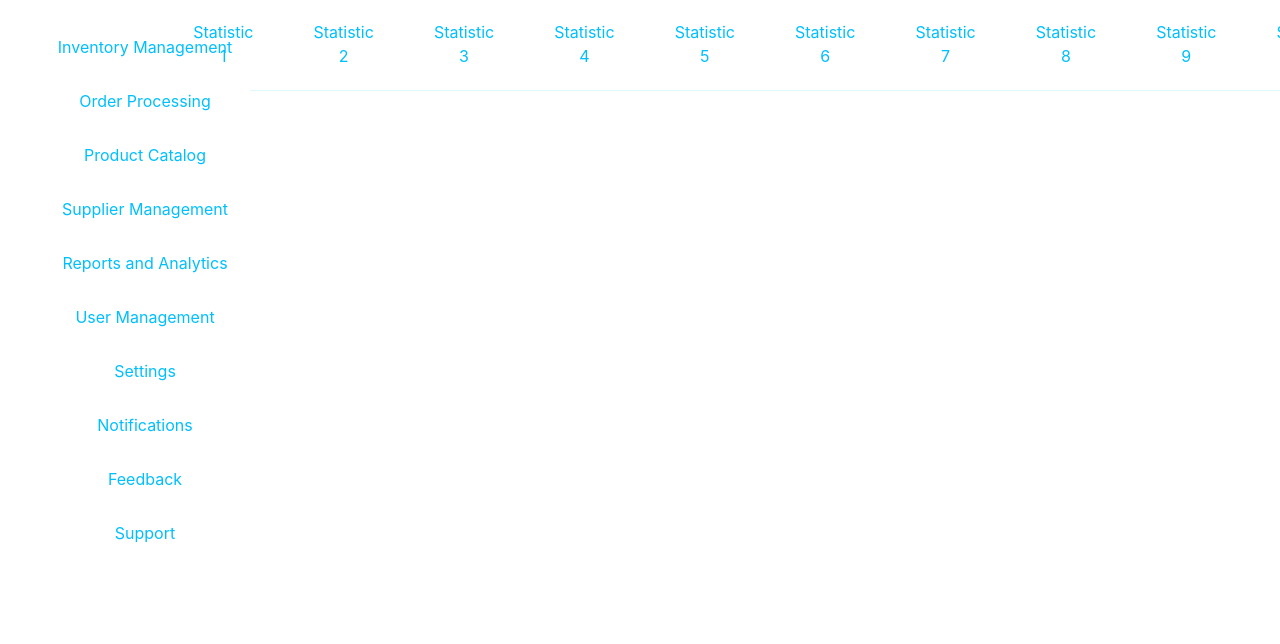
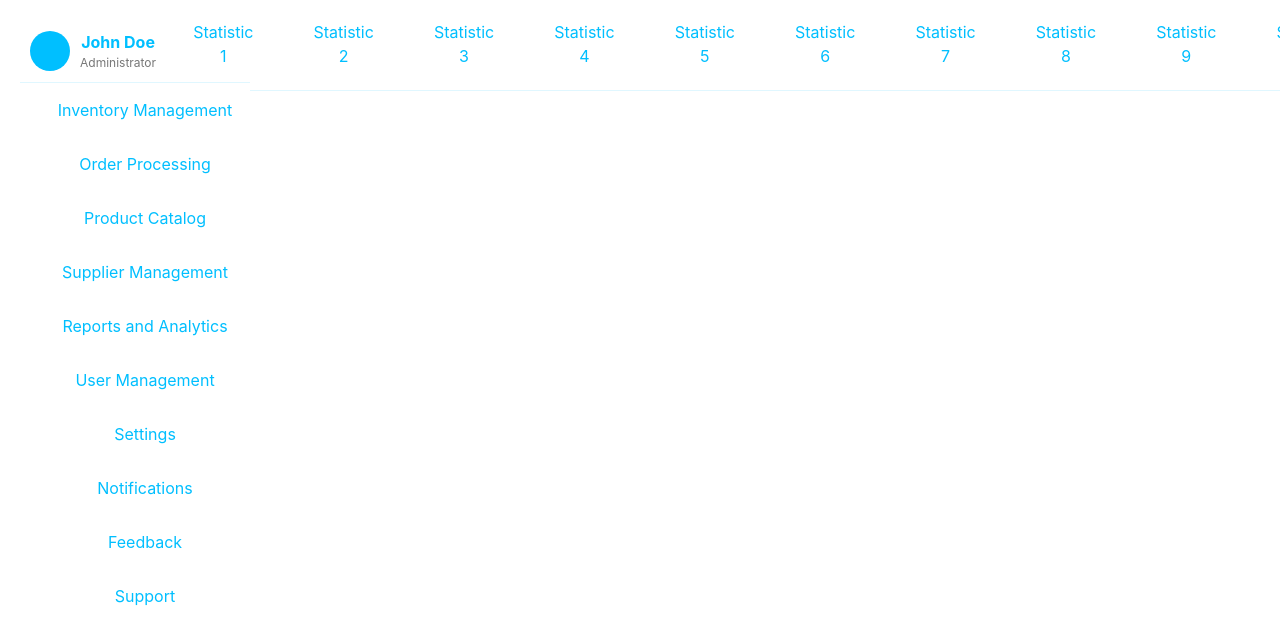
Before and after one commit to sSssserHiii/Coursewrk, a React (Vite) app in the folder frontend/: page /admin in a window 1280 px wide. Shown: the top 644 px of the page. Built offline with nearby package versions, Linux system fonts and the light colour scheme.

Commit message:
all changes

```diff
--- a/frontend/src/components/AdminPage/AdminPg.jsx
+++ b/frontend/src/components/AdminPage/AdminPg.jsx
@@ -4,6 +4,7 @@ import "./adminStyles.css";
 const AdminPg = () => {
   const [activeSideMenu, setActiveSideMenu] = useState("");
   const [activeTopMenu, setActiveTopMenu] = useState("");
+  const [userMenuVisible, setUserMenuVisible] = useState(false);
 
   const handleSideMenuClick = (menu) => {
     setActiveSideMenu(menu);
@@ -13,9 +14,30 @@ const AdminPg = () => {
     setActiveTopMenu(menu);
   };
 
+  const toggleUserMenu = () => {
+    setUserMenuVisible(!userMenuVisible);
+  };
+
+  const handleLogout = () => {
+    console.log("Logged out");
+    // Add your logout logic here
+  };
+
   return (
     <div className="admin-dashboard">
       <nav className="sidebar">
+        <div className="user-profile" onClick={toggleUserMenu}>
+          <div className="user-icon"></div>
+          <div className="user-info">
+            <div className="user-name">John Doe</div>
+            <div className="user-role">Administrator</div>
+          </div>
+          {userMenuVisible && (
+            <ul className="user-menu">
+              <li onClick={handleLogout}>Log out</li>
+            </ul>
+          )}
+        </div>
         <ul>
           <li onClick={() => handleSideMenuClick("inventory")}>Inventory Management</li>
           <li onClick={() => handleSideMenuClick("orders")}>Order Processing</li>
--- a/frontend/src/components/AdminPage/adminStyles.css
+++ b/frontend/src/components/AdminPage/adminStyles.css
@@ -1,4 +1,3 @@
-/* src/components/AdminDashboard/adminDashboard.css */
 body, html {
   margin: 0;
   padding: 0;
@@ -19,6 +18,60 @@ body, html {
   top: 0;
   bottom: 0;
   overflow-y: auto;
+}
+
+.user-profile {
+  display: flex;
+  align-items: center;
+  padding: 10px;
+  cursor: pointer;
+  border-bottom: 1px solid #e0f7ff;
+  position: relative;
+}
+
+.user-icon {
+  width: 40px;
+  height: 40px;
+  border-radius: 50%;
+  background-color: #00bfff;
+  margin-right: 10px;
+}
+
+.user-info {
+  display: flex;
+  flex-direction: column;
+}
+
+.user-name {
+  font-weight: bold;
+}
+
+.user-role {
+  font-size: 12px;
+  color: #777;
+}
+
+.user-menu {
+  list-style: none;
+  padding: 0;
+  margin: 0;
+  position: absolute;
+  top: 60px;
+  left: 0;
+  background-color: #ffffff;
+  border: 1px solid #e0f7ff;
+  width: 100%;
+  box-shadow: 0 2px 5px rgba(0, 0, 0, 0.15);
+}
+
+.user-menu li {
+  padding: 10px;
+  cursor: pointer;
+  transition: background-color 0.3s;
+}
+
+.user-menu li:hover {
+  background-color: #e0f7ff;
 }
 
 .sidebar ul {
--- a/frontend/src/components/EmployeePage/EmployeePg.jsx
+++ b/frontend/src/components/EmployeePage/EmployeePg.jsx
@@ -5,6 +5,7 @@ import "./employeeStyles.css";
 const EmployeePg = () => {
   const [activeSideMenu, setActiveSideMenu] = useState("");
   const [activeTopMenu, setActiveTopMenu] = useState("");
+  const [userMenuVisible, setUserMenuVisible] = useState(false);
 
   const handleSideMenuClick = (menu) => {
     setActiveSideMenu(menu);
@@ -14,9 +15,30 @@ const EmployeePg = () => {
     setActiveTopMenu(menu);
   };
 
+  const toggleUserMenu = () => {
+    setUserMenuVisible(!userMenuVisible);
+  };
+
+  const handleLogout = () => {
+    console.log("Logged out");
+    // Add your logout logic here
+  };
+
   return (
     <div className="employee-dashboard">
       <nav className="sidebar">
+        <div className="user-profile" onClick={toggleUserMenu}>
+          <div className="user-icon"></div>
+          <div className="user-info">
+            <div className="user-name">Jane Smith</div>
+            <div className="user-role">Employee</div>
+          </div>
+          {userMenuVisible && (
+            <ul className="user-menu">
+              <li onClick={handleLogout}>Log out</li>
+            </ul>
+          )}
+        </div>
         <ul>
           <li onClick={() => handleSideMenuClick("tasks")}>Task Management</li>
           <li onClick={() => handleSideMenuClick("projects")}>Project Overview</li>
--- a/frontend/src/components/EmployeePage/employeeStyles.css
+++ b/frontend/src/components/EmployeePage/employeeStyles.css
@@ -1,4 +1,4 @@
-/* src/components/EmployeeDashboard/employeeDashboard.css */
+/* src/components/EmployeeDashboard/employeeStyles.css */
 body, html {
   margin: 0;
   padding: 0;
@@ -19,6 +19,60 @@ body, html {
   top: 0;
   bottom: 0;
   overflow-y: auto;
+}
+
+.user-profile {
+  display: flex;
+  align-items: center;
+  padding: 10px;
+  cursor: pointer;
+  border-bottom: 1px solid #e0f7ff;
+  position: relative;
+}
+
+.user-icon {
+  width: 40px;
+  height: 40px;
+  border-radius: 50%;
+  background-color: #00aaff;
+  margin-right: 10px;
+}
+
+.user-info {
+  display: flex;
+  flex-direction: column;
+}
+
+.user-name {
+  font-weight: bold;
+}
+
+.user-role {
+  font-size: 12px;
+  color: #777;
+}
+
+.user-menu {
+  list-style: none;
+  padding: 0;
+  margin: 0;
+  position: absolute;
+  top: 60px;
+  left: 0;
+  background-color: #ffffff;
+  border: 1px solid #e0f7ff;
+  width: 100%;
+  box-shadow: 0 2px 5px rgba(0, 0, 0, 0.15);
+}
+
+.user-menu li {
+  padding: 10px;
+  cursor: pointer;
+  transition: background-color 0.3s;
+}
+
+.user-menu li:hover {
+  background-color: #e0f7ff;
 }
 
 .sidebar ul {
--- a/frontend/src/components/ProviderPage/ProviderPg.jsx
+++ b/frontend/src/components/ProviderPage/ProviderPg.jsx
@@ -5,6 +5,7 @@ import "./providerStyles.css";
 const ProviderPg = () => {
   const [activeSideMenu, setActiveSideMenu] = useState("");
   const [activeTopMenu, setActiveTopMenu] = useState("");
+  const [userMenuVisible, setUserMenuVisible] = useState(false);
 
   const handleSideMenuClick = (menu) => {
     setActiveSideMenu(menu);
@@ -14,9 +15,30 @@ const ProviderPg = () => {
     setActiveTopMenu(menu);
   };
 
+  const toggleUserMenu = () => {
+    setUserMenuVisible(!userMenuVisible);
+  };
+
+  const handleLogout = () => {
+    console.log("Logged out");
+    // Add your logout logic here
+  };
+
   return (
     <div className="provider-dashboard">
       <nav className="sidebar">
+        <div className="user-profile" onClick={toggleUserMenu}>
+          <div className="user-icon"></div>
+          <div className="user-info">
+            <div className="user-name">John Doe</div>
+            <div className="user-role">Provider</div>
+          </div>
+          {userMenuVisible && (
+            <ul className="user-menu">
+              <li onClick={handleLogout}>Log out</li>
+            </ul>
+          )}
+        </div>
         <ul>
           <li onClick={() => handleSideMenuClick("inventory")}>Inventory Management</li>
           <li onClick={() => handleSideMenuClick("orders")}>Order Processing</li>
--- a/frontend/src/components/ProviderPage/providerStyles.css
+++ b/frontend/src/components/ProviderPage/providerStyles.css
@@ -1,4 +1,4 @@
-/* src/components/ProviderDashboard/providerDashboard.css */
+/* src/components/ProviderDashboard/providerStyles.css */
 body, html {
   margin: 0;
   padding: 0;
@@ -6,8 +6,6 @@ body, html {
   width: 100%;
   overflow: hidden;
 }
-
-
 
 .sidebar {
   width: 250px;
@@ -21,6 +19,60 @@ body, html {
   top: 0;
   bottom: 0;
   overflow-y: auto;
+}
+
+.user-profile {
+  display: flex;
+  align-items: center;
+  padding: 10px;
+  cursor: pointer;
+  border-bottom: 1px solid #e0f7ff;
+  position: relative;
+}
+
+.user-icon {
+  width: 40px;
+  height: 40px;
+  border-radius: 50%;
+  background-color: #00bfff;
+  margin-right: 10px;
+}
+
+.user-info {
+  display: flex;
+  flex-direction: column;
+}
+
+.user-name {
+  font-weight: bold;
+}
+
+.user-role {
+  font-size: 12px;
+  color: #777;
+}
+
+.user-menu {
+  list-style: none;
+  padding: 0;
+  margin: 0;
+  position: absolute;
+  top: 60px;
+  left: 0;
+  background-color: #ffffff;
+  border: 1px solid #e0f7ff;
+  width: 100%;
+  box-shadow: 0 2px 5px rgba(0, 0, 0, 0.15);
+}
+
+.user-menu li {
+  padding: 10px;
+  cursor: pointer;
+  transition: background-color 0.3s;
+}
+
+.user-menu li:hover {
+  background-color: #e0f7ff;
 }
 
 .sidebar ul {
```
Lines whose indentation alone changed are shown as unchanged.
